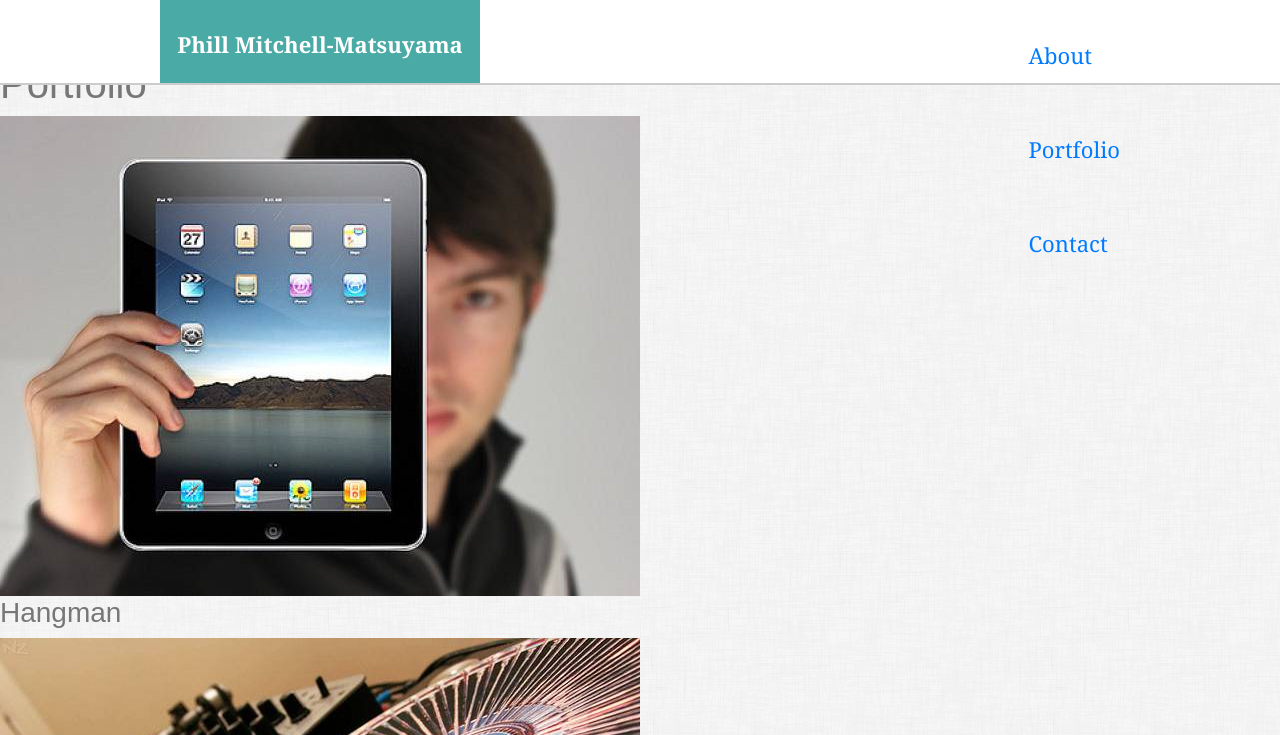
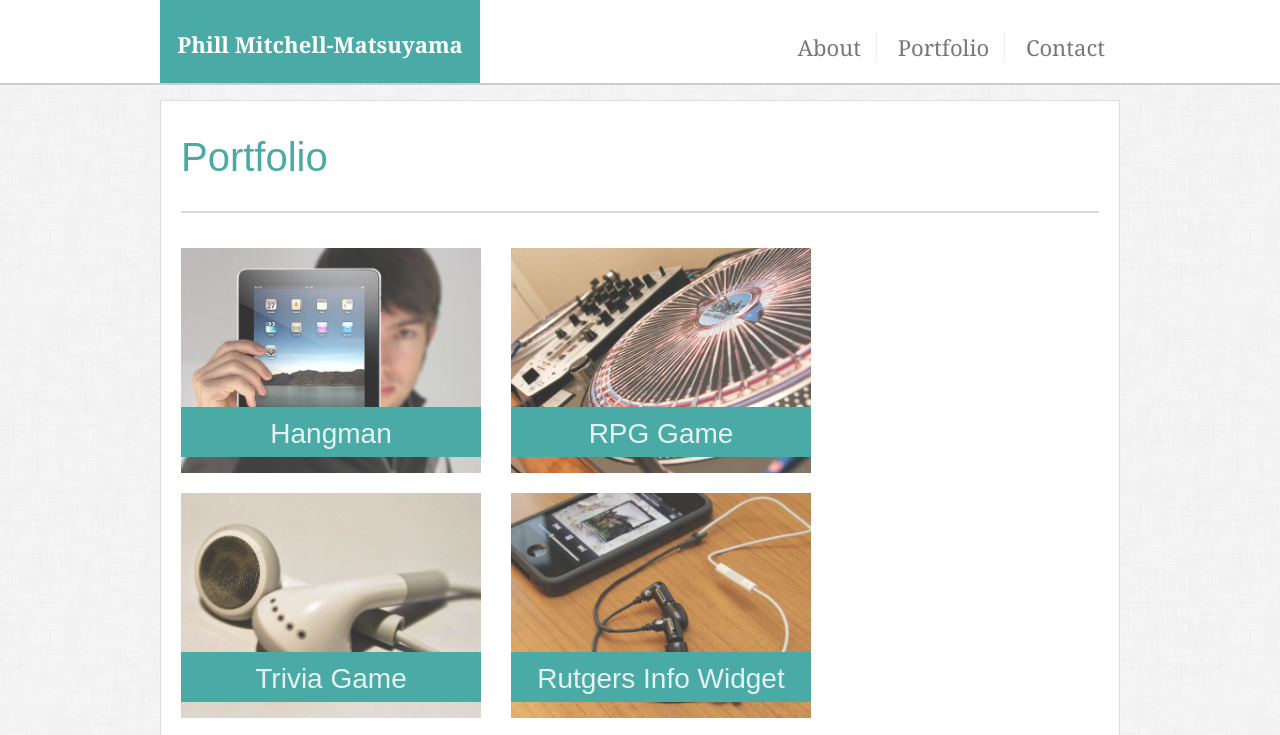
Before and after one commit to pmitch242/Responsive-Portfolio, a plain HTML site: page portfolio.html in a window 1280 px wide. Shown: the top 735 px of the page. Drawn offline with nearby package versions, Linux system fonts and the light colour scheme; files whose address does not match are found by name.

Commit message:
fixed navbar-nav style

```diff
--- a/assets/style.css
+++ b/assets/style.css
@@ -10,6 +10,9 @@ body{
     line-height: 30px;
     margin: 0 auto;
 }
+
+
+/* Nav Bar */
 
 .navbar{
     background: #ffffff;
@@ -49,4 +52,131 @@ body{
     margin-left: 20px;;
     line-height: 78px;
     font-size: 22px;
+    display: block;
+    flex-direction: row;
 }
+
+.navbar-nav a{
+    text-decoration: none;
+    color: #777777;
+    margin-left: #777777;
+    border-right: #f0eded solid 1px;
+    padding: 0 15px;
+}
+
+.navbar-nav a:last-child{
+    border-right: hidden;
+}
+
+/* Main Content */
+
+.main-container{
+    max-width: 960px;
+    padding: 20px;
+    background: #ffffff;
+    margin: 40px auto 0;
+    clear: both;
+    overflow: auto;
+    border: 1px solid #dddddd;
+}
+
+h1{
+    color: #4aaaa5;
+    display: block;
+    padding: 0 0 30px;
+    margin: 12px 0 25px;
+    border-bottom: #dddddd 2px solid;
+}
+
+.photome{
+    float: left;
+    padding-right: 20px;
+    height:300px;
+    clear: both;
+}
+
+.main-container p:first-child{
+    position: relative;
+    float: left;
+    right: 0;
+    width: 75%;
+}
+
+/*  footer */
+
+html, body {
+    height: 100%;
+  }
+
+  .wrapper {
+      height: auto !important;
+      height: 100%;
+      min-height: 100%;
+      margin: 0 auto -50px;
+    }
+
+  footer{
+      position: sticky;
+      margin-top: 70px;
+      clear: both;
+      color: #ffffff;
+      font-size: 12px;
+      border-top: 8px solid #4aaaa5;
+      background: #666666;
+      text-align: center;
+  }
+
+  .footer,
+  .push {
+    height: 50px;
+  }
+
+  /* Portfolio */
+
+  .project{
+      position: relative;
+      width: 300px;
+      margin: 10px 0;
+      float: left;
+      overflow: auto;
+  }
+
+  .project:nth-child(even){
+      margin-right: 30px;
+  }
+
+  .project img{
+      width: 100%;
+      opacity: .8;
+  }
+
+  .project h3{
+      position: absolute;
+      width: 100%;
+      bottom: 8px;
+      height: 50px;
+      padding: 10px;
+      background: #4aaaa5;
+      color: #e6f2f2;
+      text-align: center;
+
+  }
+
+  /* Contact */
+
+  #name, #email, #message{
+      width: 100%;
+      padding-left: 5px;
+      border: #dddddd solid 1px;
+  }
+
+  input[type=submit]{
+      font-size: 18px;
+      color: #ffffff;
+      background-color: #4aaaa5;
+      text-align: center;
+      padding: 8px 24px;
+      margin-top: 5px;
+      cursor: pointer;
+      border: none;
+  }
--- a/portfolio.html
+++ b/portfolio.html
@@ -17,11 +17,11 @@
                     <span class="navbar-toggler-icon"></span>
                     </button> -->
                     <!-- <div class="collapse navbar-collapse" id="navbarNav"> -->
-                    <ul class="navbar-nav">
-                        <a class="nav-link" href="index.html">About</a>
-                        <a class="nav-link" href="portfolio.html">Portfolio</a>
-                        <a class="nav-link" href="contact.html">Contact</a>
-                    </ul>
+                    <div class="navbar-nav">
+                        <a href="index.html">About</a>
+                        <a href="portfolio.html">Portfolio</a>
+                        <a href="contact.html">Contact</a>
+                    </div>
                 </div>
             </nav>
         </header>
```
Also changed, not shown: contact.html (+5 -5 lines), index.html (+3 -3 lines).
